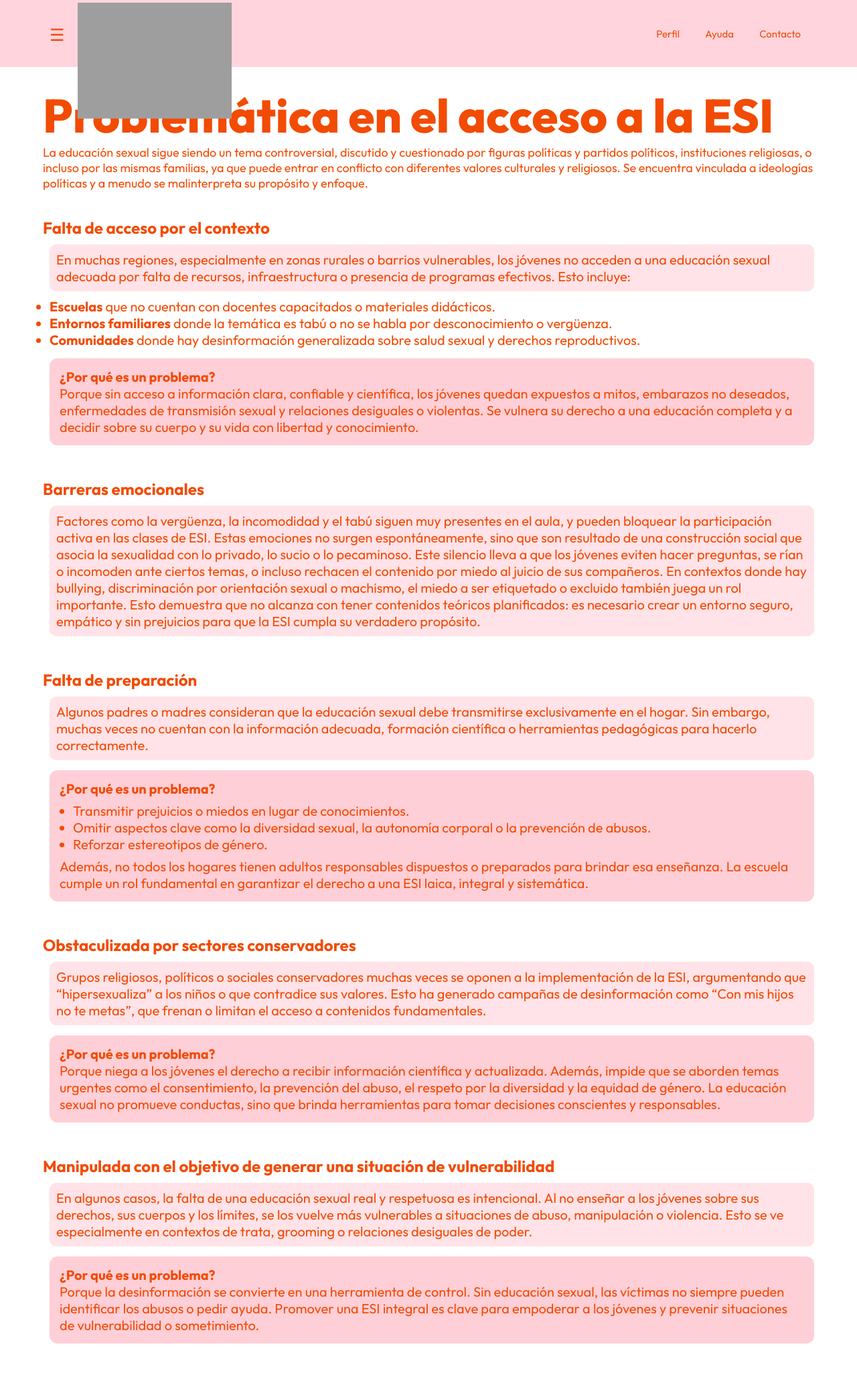
After one commit to ltabuada/LALODJ, a PHP site: page /problematica.html in a window 1280 px wide. The commit adds this page. Shown: the whole page at 67% size. Run offline with PHP 8.4, Linux system fonts and the light colour scheme; grey boxes are pictures that could not be loaded.

Commit message:
Add files via upload

```diff
--- a/Hablemos de ESI/pagina/importancia.html
+++ b/Hablemos de ESI/pagina/importancia.html
@@ -116,7 +116,6 @@
       <div class="cont-menu">
         <nav>
           <a href="index.html">Inicio</a>
-          <a href="#">Foros</a>
           <a href="articulos.html">Artículos</a>
           <a href="#">Sobre: Hablemos de ESI</a>
         </nav>
--- a/Hablemos de ESI/pagina/index.html
+++ b/Hablemos de ESI/pagina/index.html
@@ -18,7 +18,7 @@
         <img src="../assets/IMG-ESILogo.png" alt="logo" class="logo" />
       </div>
       <nav class="menu">
-        <a href="#">Perfil</a>
+        <a href="./login.html">Perfil</a>
         <a href="#">Ayuda</a>
         <a href="#">Contacto</a>
       </nav>
@@ -43,8 +43,10 @@
             </a>
           </div>
           <div class="subESIarg">
+            <a href="problematica.html">
               <img src="../assets/IMG-ESIarg2.jpg" alt="Problemática" class="IMG-subESIarg" width="100%">
               <h4 class="TITULO-subESIarg"> Problemática </h4>
+            </a>
           </div>
         </div>
       </div>
@@ -83,7 +85,6 @@
       <div class="cont-menu">
         <nav>
           <a href="index.html">Inicio</a>
-          <a href="#">Foros</a>
           <a href="articulos.html">Artículos</a>
           <a href="#">Sobre: Hablemos de ESI</a>
         </nav>
--- a/Hablemos de ESI/pagina/login.html
+++ b/Hablemos de ESI/pagina/login.html
@@ -18,7 +18,7 @@
     <main>
         <form id="registro1" action="login.php" method="post">
             <div class="imagen">
-                <img src="/assets/IMG-ESILogo.png" alt="logo"></a>
+                <a href="./index.html"><img src="/assets/IMG-ESILogo.png" alt="logo"></a>
             </div>
             <div class="titulo">
                 <h2>INICIAR SESION</h2>
--- /dev/null
+++ b/Hablemos de ESI/pagina/problematica.html
@@ -0,0 +1,109 @@
+<!DOCTYPE html>
+<html lang="es">
+
+<head>
+  <meta charset="UTF-8">
+  <meta name="viewport" content="width=device-width, initial-scale=1.0">
+  <title>Problemática - Hablemos de ESI</title>
+  <link rel="stylesheet" href="style.css">
+</head>
+
+<body>
+  <header class="header">
+    <div class="container">
+      <div class="btn-menu">
+        <label for="btn-menu">☰</label>
+      </div>
+      <div class="logo">
+        <img src="../assets/IMG-ESILogo.png" alt="logo" class="logo" />
+      </div>
+      <nav class="menu">
+        <a href="#">Perfil</a>
+        <a href="#">Ayuda</a>
+        <a href="#">Contacto</a>
+      </nav>
+    </div>
+  </header>
+
+  <main>
+    <h2>Problemática en el acceso a la ESI</h2>
+        <p class="intro-problematica">
+      La educación sexual sigue siendo un tema controversial, discutido y cuestionado por figuras políticas y partidos políticos, instituciones religiosas, o incluso por las mismas familias, ya que puede entrar en conflicto con diferentes valores culturales y religiosos. Se encuentra vinculada a ideologías políticas y a menudo se malinterpreta su propósito y enfoque.
+    </p>
+
+    <section class="bloque-problema">
+      <h3 class="subtitulo">Falta de acceso por el contexto</h3>
+      <div class="contenido-bloque">
+        <p class="parrafo-color">En muchas regiones, especialmente en zonas rurales o barrios vulnerables, los jóvenes no acceden a una educación sexual adecuada por falta de recursos, infraestructura o presencia de programas efectivos. Esto incluye:</p>
+        <ul>
+          <li><strong>Escuelas</strong> que no cuentan con docentes capacitados o materiales didácticos.</li>
+          <li><strong>Entornos familiares</strong> donde la temática es tabú o no se habla por desconocimiento o vergüenza.</li>
+          <li><strong>Comunidades</strong> donde hay desinformación generalizada sobre salud sexual y derechos reproductivos.</li>
+        </ul>
+        <div class="alerta">
+          <strong>¿Por qué es un problema?</strong><br>
+          Porque sin acceso a información clara, confiable y científica, los jóvenes quedan expuestos a mitos, embarazos no deseados, enfermedades de transmisión sexual y relaciones desiguales o violentas. Se vulnera su derecho a una educación completa y a decidir sobre su cuerpo y su vida con libertad y conocimiento.
+        </div>
+      </div>
+    </section>
+
+    <section class="bloque-problema">
+      <h3 class="subtitulo">Barreras emocionales</h3>
+      <div class="contenido-bloque">
+        <p class="parrafo-color">Factores como la vergüenza, la incomodidad y el tabú siguen muy presentes en el aula, y pueden bloquear la participación activa en las clases de ESI. Estas emociones no surgen espontáneamente, sino que son resultado de una construcción social que asocia la sexualidad con lo privado, lo sucio o lo pecaminoso. Este silencio lleva a que los jóvenes eviten hacer preguntas, se rían o incomoden ante ciertos temas, o incluso rechacen el contenido por miedo al juicio de sus compañeros. En contextos donde hay bullying, discriminación por orientación sexual o machismo, el miedo a ser etiquetado o excluido también juega un rol importante. Esto demuestra que no alcanza con tener contenidos teóricos planificados: es necesario crear un entorno seguro, empático y sin prejuicios para que la ESI cumpla su verdadero propósito.</p>
+      </div>
+    </section>
+
+    <section class="bloque-problema">
+      <h3 class="subtitulo">Falta de preparación</h3>
+      <div class="contenido-bloque">
+        <p class="parrafo-color">Algunos padres o madres consideran que la educación sexual debe transmitirse exclusivamente en el hogar. Sin embargo, muchas veces no cuentan con la información adecuada, formación científica o herramientas pedagógicas para hacerlo correctamente.</p>
+        <div class="alerta">
+          <strong>¿Por qué es un problema?</strong>
+          <ul>
+            <li>Transmitir prejuicios o miedos en lugar de conocimientos.</li>
+            <li>Omitir aspectos clave como la diversidad sexual, la autonomía corporal o la prevención de abusos.</li>
+            <li>Reforzar estereotipos de género.</li>
+          </ul>
+          Además, no todos los hogares tienen adultos responsables dispuestos o preparados para brindar esa enseñanza. La escuela cumple un rol fundamental en garantizar el derecho a una ESI laica, integral y sistemática.
+        </div>
+      </div>
+    </section>
+
+    <section class="bloque-problema">
+      <h3 class="subtitulo">Obstaculizada por sectores conservadores</h3>
+      <div class="contenido-bloque">
+        <p class="parrafo-color">Grupos religiosos, políticos o sociales conservadores muchas veces se oponen a la implementación de la ESI, argumentando que “hipersexualiza” a los niños o que contradice sus valores. Esto ha generado campañas de desinformación como “Con mis hijos no te metas”, que frenan o limitan el acceso a contenidos fundamentales.</p>
+        <div class="alerta">
+          <strong>¿Por qué es un problema?</strong><br>
+          Porque niega a los jóvenes el derecho a recibir información científica y actualizada. Además, impide que se aborden temas urgentes como el consentimiento, la prevención del abuso, el respeto por la diversidad y la equidad de género. La educación sexual no promueve conductas, sino que brinda herramientas para tomar decisiones conscientes y responsables.
+        </div>
+      </div>
+    </section>
+
+    <section class="bloque-problema">
+      <h3 class="subtitulo">Manipulada con el objetivo de generar una situación de vulnerabilidad</h3>
+      <div class="contenido-bloque">
+        <p class="parrafo-color">En algunos casos, la falta de una educación sexual real y respetuosa es intencional. Al no enseñar a los jóvenes sobre sus derechos, sus cuerpos y los límites, se los vuelve más vulnerables a situaciones de abuso, manipulación o violencia. Esto se ve especialmente en contextos de trata, grooming o relaciones desiguales de poder.</p>
+        <div class="alerta">
+          <strong>¿Por qué es un problema?</strong><br>
+          Porque la desinformación se convierte en una herramienta de control. Sin educación sexual, las víctimas no siempre pueden identificar los abusos o pedir ayuda. Promover una ESI integral es clave para empoderar a los jóvenes y prevenir situaciones de vulnerabilidad o sometimiento.
+        </div>
+      </div>
+    </section>
+
+    <input type="checkbox" id="btn-menu">
+    <div class="container-menu">
+      <div class="cont-menu">
+        <nav>
+          <a href="index.html">Inicio</a>
+          <a href="articulos.html">Artículos</a>
+          <a href="#">Sobre: Hablemos de ESI</a>
+        </nav>
+        <label for="btn-menu">✖️</label>
+      </div>
+    </div>
+  </main>
+</body>
+
+</html>
--- a/Hablemos de ESI/pagina/register.css
+++ b/Hablemos de ESI/pagina/register.css
@@ -45,6 +45,7 @@ form{
 label{
     font-size: 1.3em;
 }
+
 input,button{
     font-size: 1.0em;
     box-sizing: border-box;
--- a/Hablemos de ESI/pagina/style.css
+++ b/Hablemos de ESI/pagina/style.css
@@ -109,11 +109,15 @@ main{
 
 .subcards-ESIarg{
   height: 307px;
-
-
   padding-top: 20px;
   display: flex;
   gap: 27px;
+  justify-content: center;
+}
+
+.subESIarg:hover{
+  transform: scale(1.09);
+  transition: 0.5s;
 }
 
 .subESIarg{
@@ -306,6 +310,72 @@ main{
 
 /*Fin importancia*/
 
+/*Inicio problemática*/
+
+/* Página Problemática */
+.main-problematica {
+  padding: 130px 5% 60px;
+  background-color: #ffffff;
+}
+
+.titulo-principal {
+  font-size: 55px;
+  font-weight: 800;
+  color: #f24b04;
+  margin-bottom: 20px;
+}
+
+.intro-problematica {
+  font-size: 18px;
+  margin-bottom: 40px;
+  color: #f24b04;
+}
+
+.subtitulo {
+  font-size: 24px;
+  font-weight: bold;
+  color: #f24b04;
+  margin-bottom: 10px;
+}
+
+.bloque-problema {
+  margin-bottom: 50px;
+}
+
+.contenido-bloque {
+  background-color: #fff;
+  padding-left: 10px;
+  color: #f24b04;
+  font-size: 20px;
+}
+
+.parrafo-color {
+  background-color: #ffe3e8;
+  padding: 10px;
+  border-radius: 10px;
+  margin-bottom: 10px;
+  color: #f24b04;
+  font-size: 20px;
+}
+
+.alerta {
+  background-color: #ffcfd7;
+  padding: 15px;
+  border-radius: 12px;
+  margin-top: 15px;
+  color: #f24b04;
+  font-size: 20px;
+}
+
+.alerta ul {
+  margin-top: 8px;
+  margin-bottom: 8px;
+  padding-left: 20px;
+  color: #f24b04;s
+}
+
+/*Fin problemática*/
+
 /*Inicio artículos*/
 
 /* --- Artículos: estructura general --- */
```
Also changed, not shown: Hablemos de ESI/pagina/articulos.html (+9 -5 lines), Hablemos de ESI/pagina/register.html (+9 -1 lines), Hablemos de ESI/assets/IMG-AFECTIVIDADrelaciones1.jpg (added), Hablemos de ESI/assets/IMG-AFECTIVIDADrelaciones2.jpg (added), Hablemos de ESI/assets/IMG-CUERPOmenstruacion1.jpg (added), Hablemos de ESI/assets/IMG-CUERPOmenstruacion2.jpg (added), Hablemos de ESI/assets/IMG-CUERPOpubertad1.jpg (added), Hablemos de ESI/assets/IMG-CUERPOpubertad2.jpg (added).
